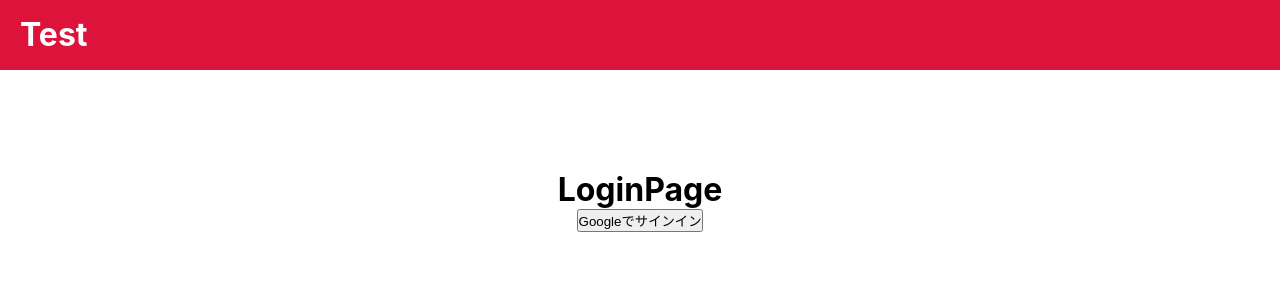
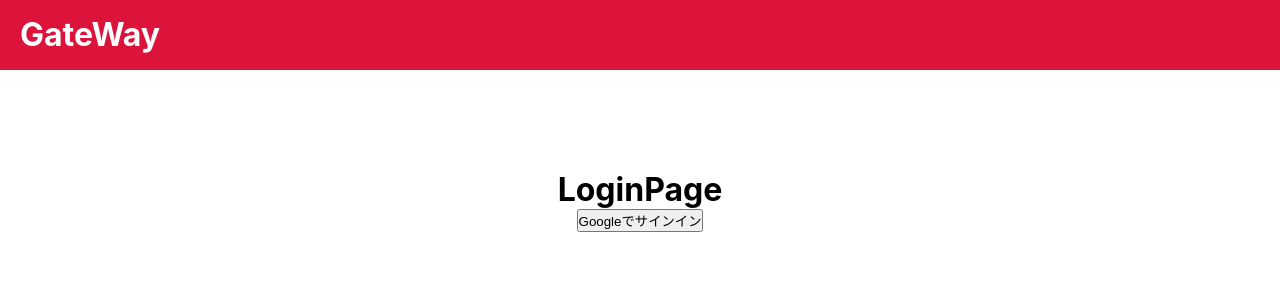
Before and after one commit to mtsrt/f3, a React (Create React App) app: page / in a window 1280 px wide. Shown: the top 300 px of the page. Built offline with nearby package versions, Linux system fonts and the light colour scheme; no server answers; the HTML template or start-up script is replaced by a standard one.

Commit message:
add: notfound.tsx_function remove: User.tsx

```diff
--- a/src/App.tsx
+++ b/src/App.tsx
@@ -2,7 +2,6 @@ import React from "react";
 import "./App.css";
 import Header from "./components/Header";
 import Home from "./components/Home";
-import User from "./components/User";
 import Entrance from "./components/Entrance";
 import Login from "./components/Login";
 import Exit from "./components/Exit";
@@ -17,7 +16,6 @@ const App: React.FC = () => {
         <Routes>
           <Route path="/" element={<Login />} />
           <Route path="/home" element={<Home />} />
-          <Route path="/user" element={<User />} />
           <Route path="/entrance" element={<Entrance />} />
           <Route path="/exit" element={<Exit />} />
           <Route path="*" element={<NotFound />} />
--- a/src/components/Header.tsx
+++ b/src/components/Header.tsx
@@ -1,7 +1,7 @@
 const Header = () => {
   return (
     <div style={{ backgroundColor: "#DC143C", color: "white", height: "70px" }}>
-      <h1 style={{ marginLeft: "20px", paddingTop: "15px" }}>Test</h1>
+      <h1 style={{ marginLeft: "20px", paddingTop: "15px" }}>GateWay</h1>
     </div>
   );
 };
--- a/src/components/NotFound.tsx
+++ b/src/components/NotFound.tsx
@@ -1,10 +1,14 @@
 import React from "react";
+import Login from "./Login";
+import Home from "./Home";
 
 export const NotFound = () => {
   return (
-    <>
+    <div style={{textAlign: "center"}}>
       <h1>404</h1>
       <h3>お探しのページは見つかりませんでした。</h3>
-    </>
+      <button onClick={<Login />}>LogInに戻る</button>
+      <button onClick={<Home />}>Homeに戻る</button>
+    </div>
   );
 };
--- a/src/components/User.tsx
+++ /dev/null
@@ -1,11 +0,0 @@
-import React from "react";
-
-function User() {
-  return (
-    <div>
-      <h1>UserInfo</h1>
-    </div>
-  );
-}
-
-export default User;
```
